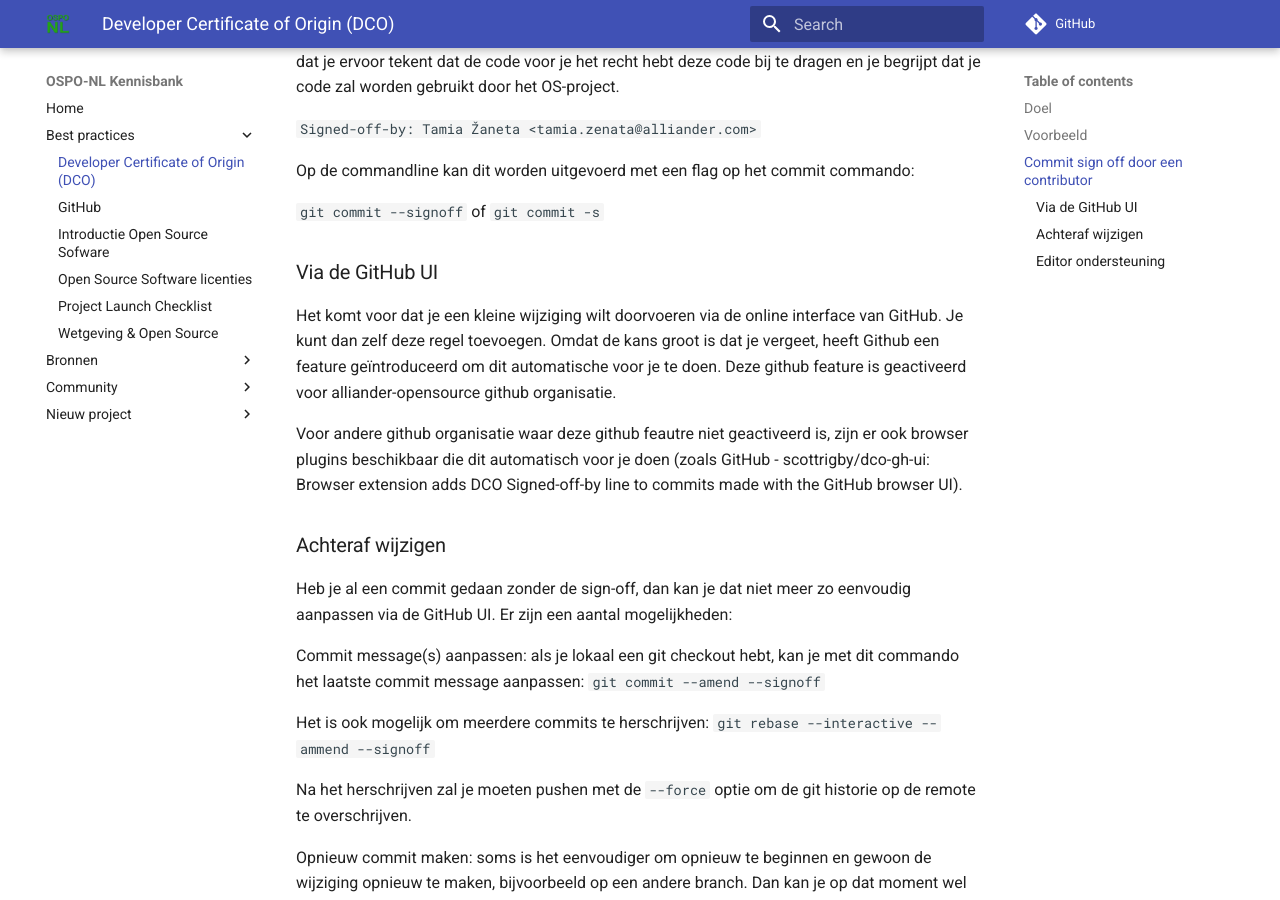
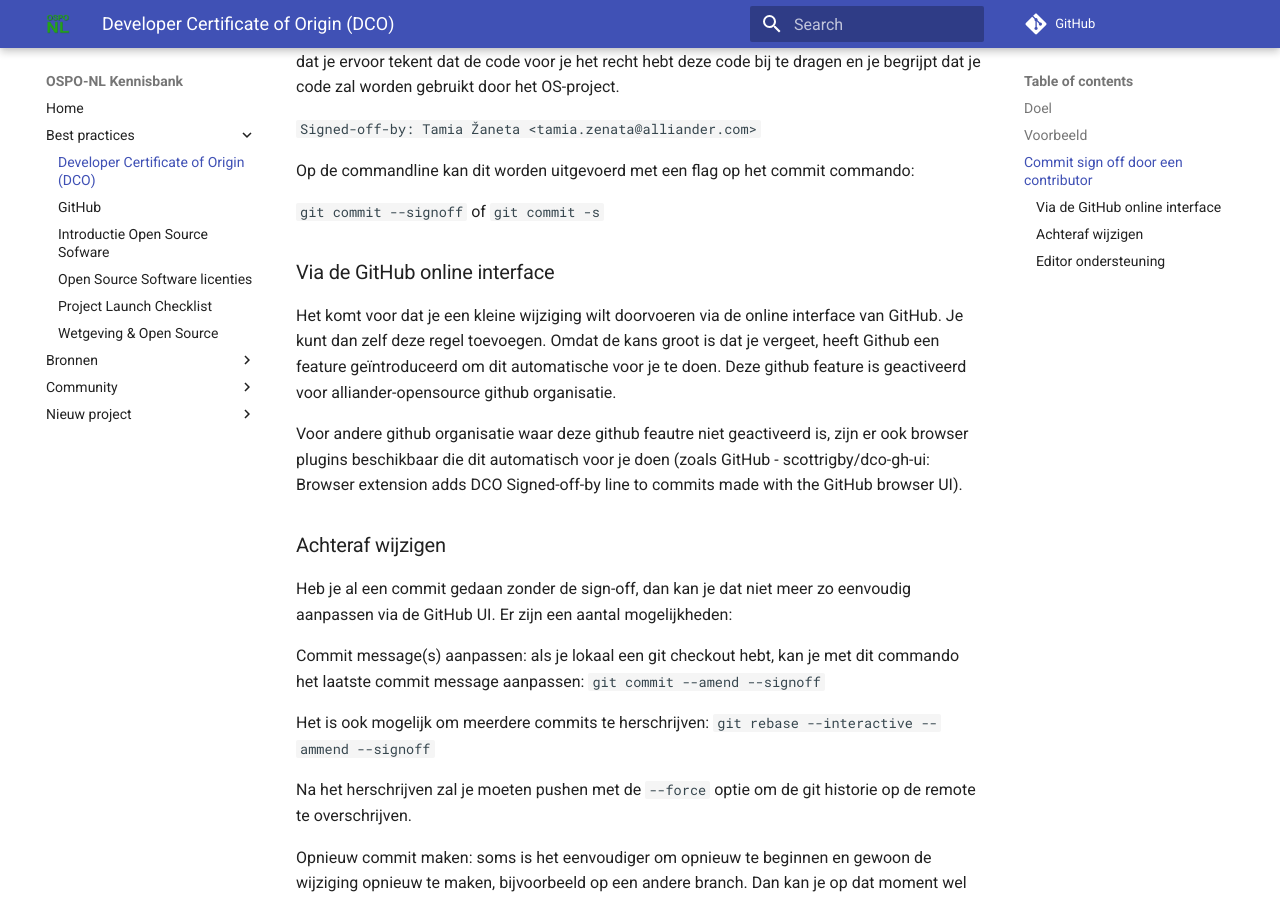
Before and after one commit to ospo-nl/kennisbank, an MkDocs documentation site: the page built from docs/best-practices/DCO.md, in a window 1280 px wide and 900 px high, scrolled down 1451 px. Built offline with MkDocs 1.6.1 and Material for MkDocs 9.7.7, drawn with Linux system fonts in a browser that asks for light colours; comment, search, counter and statistics services are not loaded.

Commit message:
UI > online interface
Co-authored-by: Nico Rikken <nico.rikken@alliander.com>
Signed-off-by: Marc van Andel <2315396+marcvanandel@users.noreply.github.com>

```diff
--- a/docs/best-practices/DCO.md
+++ b/docs/best-practices/DCO.md
@@ -68,7 +68,7 @@ Op de commandline kan dit worden uitgevoerd met een flag op het commit commando:
 
 `git commit --signoff` of `git commit -s`
 
-### Via de GitHub UI
+### Via de GitHub online interface
 
 Het komt voor dat je een kleine wijziging wilt doorvoeren via de online interface van GitHub. Je
 kunt dan zelf deze regel toevoegen. Omdat de kans groot is dat je vergeet, heeft Github een feature
```
